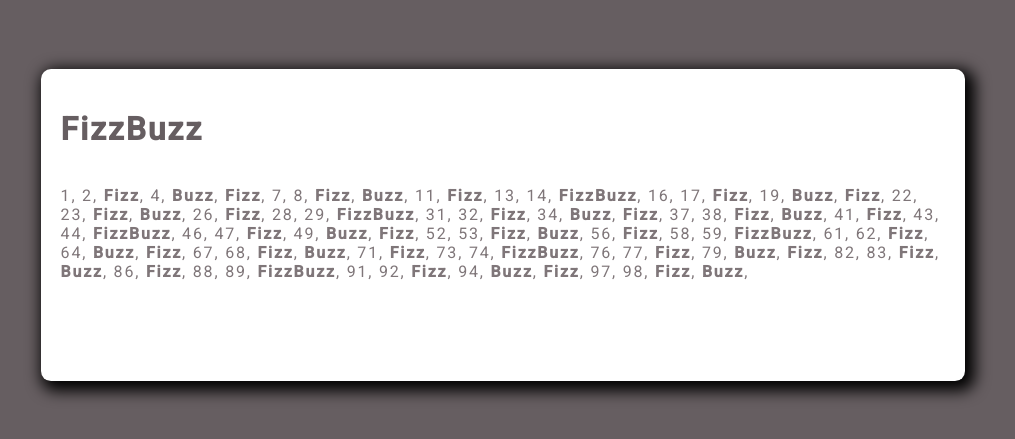
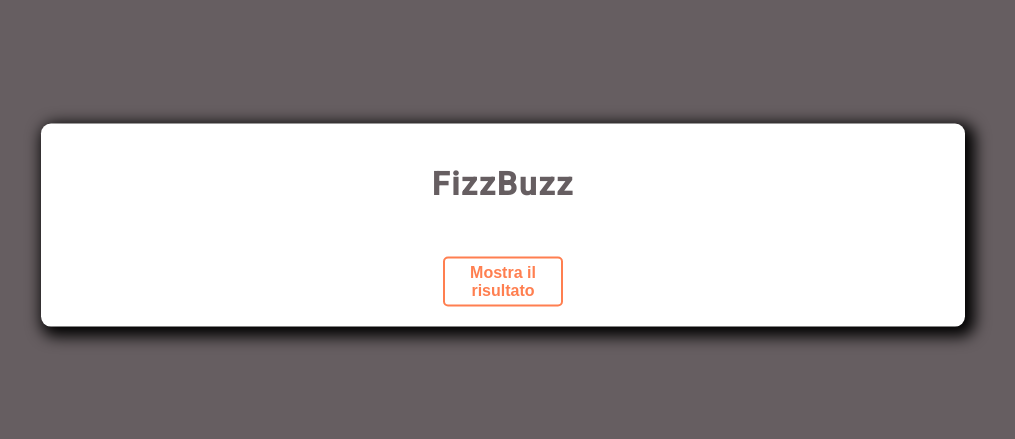
Before and after one commit to 0d1n92/js-fizzbuzz, a plain HTML site: page index.html in a window 1280 px wide. Shown: the part 183-622 px from the top of the page, without its empty margins (137-1152 px from the left). Drawn offline with Linux system fonts and the light colour scheme.

Commit message:
un pò di stile

```diff
--- a/index.html
+++ b/index.html
@@ -28,6 +28,7 @@
     }
     #wrapper h1 {
       color: #665e61;
+      align-self: center;
     }
     #partecipanti {
       color: red;
@@ -35,17 +36,44 @@
       font-size: 20px;
     }
 
+    button:focus {
+      background-color: coral;
+      border: coral;
+      color: white;
+    }
 
+    button:hover {
+      background-color: #ffbcac;
+      color: white;
+    }
+    p{
+      width: 0%;
+      /* opacity: 0; */
+    }
+    .show {
+      width: 100%;
+      transition: 1.5s ease-in-out;
+      /* opacity: 1!important; */
+    }
+    button {
+      width: 120px;
+      height: 50px;
+      align-self: center;
+      border-radius: 5px;
+      font-size: 16px;
+      font-weight: bold;
+      color:coral;
+      background-color: transparent;
+      border: 2px solid coral;
+      cursor: pointer;
+    }
   </style>
   <body>
     <div id="wrapper" class="">
       <h1>FizzBuzz</h1>
-      <p id="numeri">
+      <p id="numeri" class="">
       </p>
-      <p id="position">
-
-      </p>
-      </p>
+      <button id="btn" type="button" name="button">Mostra il risultato</button>
     </div>
   </body>
   <script src="js/script.js" charset="utf-8"></script>
--- a/js/script.js
+++ b/js/script.js
@@ -9,10 +9,13 @@ for (var i = 0; i < 100 ; i++){
     array[i]= i+1 ;
 }
  var resultPrint=document.getElementById('numeri');
+ document.getElementById('btn').addEventListener("click", function(){
  for (var j = 0; j < array.length; j++) {
-   if (array[j] % 5 ==0 && array[j] %3 == 0) resultPrint.innerHTML+= "<strong>FizzBuzz</strong>"+",";
+   if (array[j] % 5 ==0 && array[j] %3 == 0) resultPrint.innerHTML+= "<strong>FizzBuzz</strong>"+", ";
    else if(array[j] % 5 == 0) resultPrint.innerHTML+= "<strong> Buzz</strong>"+ ", ";
    else if (array[j] %3 == 0) resultPrint.innerHTML+= " <strong>Fizz</strong>"+ ", ";
    else resultPrint.innerHTML+= " "+ array[j] + ", ";
+   document.getElementById('numeri').classList.add('show');
 
  }
+});
```
